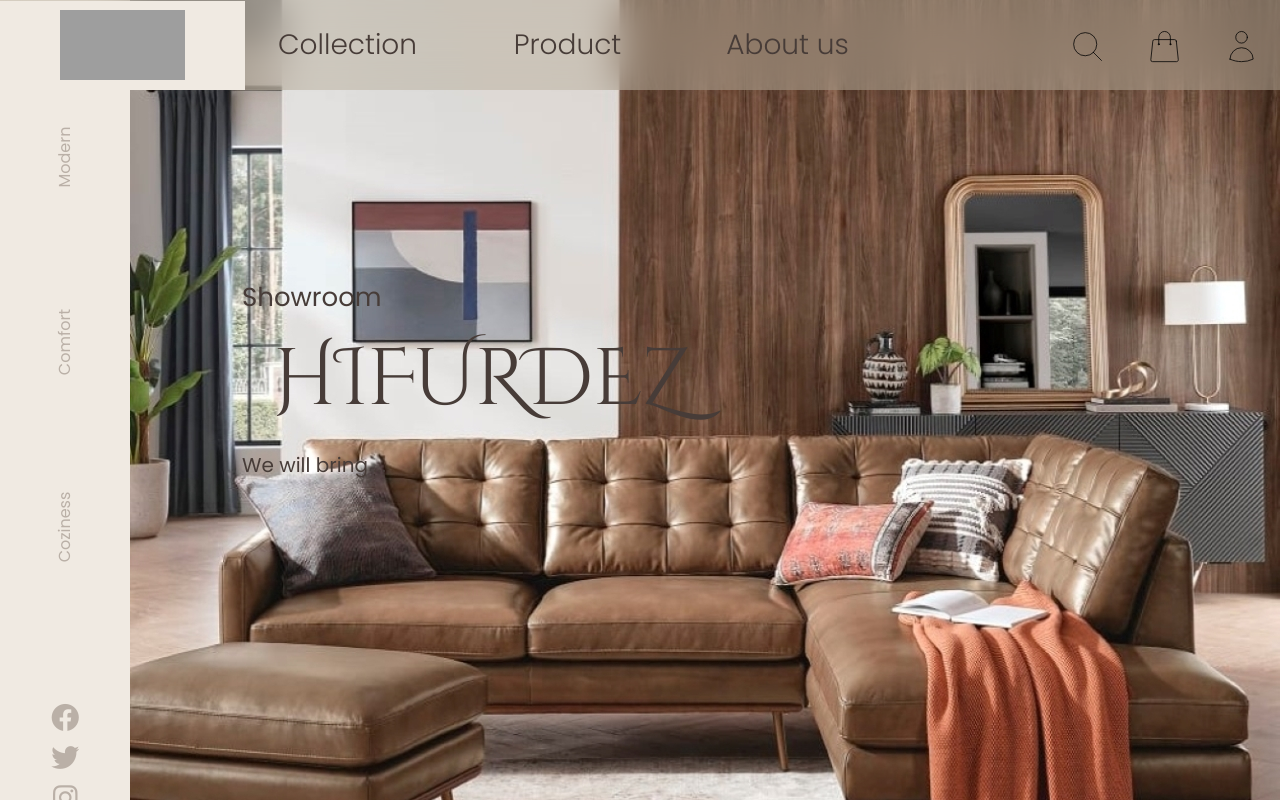
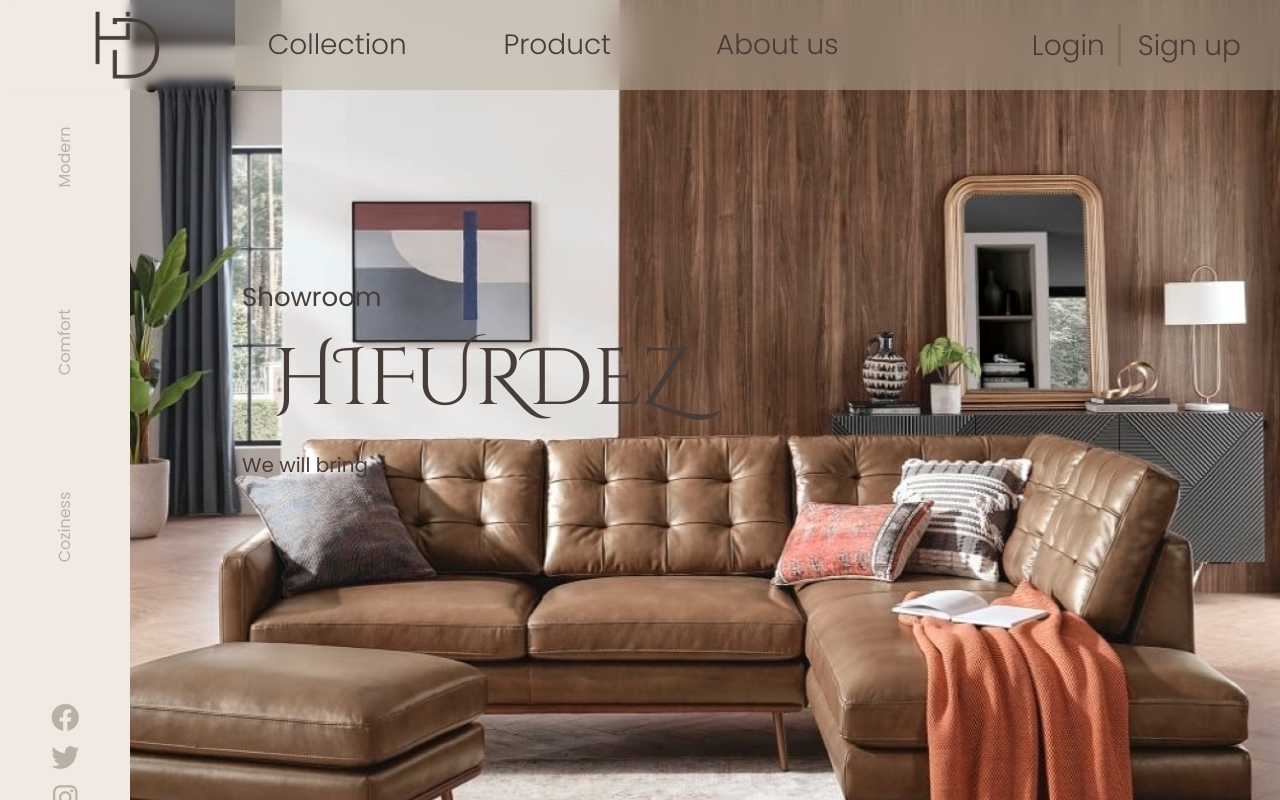
Before and after one commit to huylucwork/furniture-showroom, a React (Create React App) app in the folder client/: page / in a window 1280 px wide. Shown: the top 800 px of the page. Built offline with nearby package versions, Linux system fonts and the light colour scheme; grey boxes are pictures that could not be loaded; a web font is replaced by a local one.

Commit message:
fix navbar

```diff
--- a/client/src/components/headerFooter/header.jsx
+++ b/client/src/components/headerFooter/header.jsx
@@ -5,8 +5,8 @@
 export default function Header() {
     return (
         <React.Fragment>
-            {/* <Navbar /> */}
-            <NavbarLogin />
+            <Navbar />
+            {/* <NavbarLogin /> */}
         </React.Fragment>
     )
 }
--- a/client/src/components/headerFooter/navbar/navbar.jsx
+++ b/client/src/components/headerFooter/navbar/navbar.jsx
@@ -1,4 +1,5 @@
 import React, { useState, useEffect } from "react";
+import { useNavigate } from "react-router-dom";
 import "../../../styles/navbar.css";
 import "../../../styles/signup.css";
 import "../../../styles/login.css";
@@ -8,6 +9,9 @@
 export default function Navbar() {
   const [buttonSignUp, setButtonSignUp] = useState(false);
   const [buttonLogin, setButtonLogin] = useState(false);
+
+  const navigate = useNavigate();
+
   useEffect(() => {
     document
       .querySelectorAll(
@@ -43,17 +47,19 @@
   });
 
   return (
+    <div className="header">
+      <div className="logo">
+        <img
+          src="./img/logo.png"
+          alt="logo"
+          className="logo_img"
+          onClick={() => navigate("../")}
+        />
+      </div>
+
       <div className="navbar">
+
         <ul className="navbar_ul">
-        <li className="navbar_list  navbar_a logo">
-          <a href="/" className="navbar_a">
-            <img
-              src="https://media.discordapp.net/attachments/583874434495021084/1016894854728519690/Ban_trinh_bay1_1.png?width=1202&height=676"
-              alt=""
-              className="logo_img"
-            />
-          </a>
-        </li>
           <li className="navbar_list">
             <a href="/" className="navbar_a a_hover">
               <div className="hover-underline-animation">Collection</div>
@@ -88,14 +94,15 @@
               >
                 <div className=" hover-underline-animation">Sign up</div>
               </button>
+            </div>
+          </li>
+        </ul>
+      </div>
       <Login trigger={buttonLogin} setTrigger={setButtonLogin}></Login>
       <Signup
         trigger={buttonSignUp}
         setTrigger={setButtonSignUp}
       ></Signup>
     </div>
-        </li>
-      </ul>
-    </div>
   );
 }
--- a/client/src/components/headerFooter/navbar/navbarLogin.jsx
+++ b/client/src/components/headerFooter/navbar/navbarLogin.jsx
@@ -10,17 +10,19 @@
   const navigate = useNavigate();
 
   return (
+    <div className="header">
+      <div className="logo">
+        <img
+          src="./img/logo.png"
+          alt="logo"
+          className="logo_img"
+          onClick={() => navigate("../")}
+        />
+      </div>
+
       <div className="navbar">
+
         <ul className="navbar_ul">
-        <li className="navbar_list  navbar_a logo">
-          <a href="/" className="navbar_a">
-            <img
-              src="https://media.discordapp.net/attachments/583874434495021084/1016894854728519690/Ban_trinh_bay1_1.png?width=1202&height=676"
-              alt=""
-              className="logo_img"
-            />
-          </a>
-        </li>
           <li className="navbar_list">
             <a href="/" className="navbar_a a_hover">
               <div className="hover-underline-animation">Collection</div>
@@ -103,6 +105,7 @@
             </div>
           </li>
         </ul>
+      </div>
       <Cart trigger={buttonCart} setTrigger={setButtonCart}></Cart>
     </div>
   );
--- a/client/src/styles/navbar.css
+++ b/client/src/styles/navbar.css
@@ -2,25 +2,32 @@
   --textColorNav: #473c38;
 }
 
-.navbar {
+.header {
   font-family: "Poppins", Arial, Helvetica, sans-serif;
   font-style: normal;
   font-weight: 300;
   font-size: 28px;
   color: var(--textColorNav);
 
+  width: 100%;
+  height: 90px;
+
+  position: fixed;
   display: flex;
+  z-index: 10;
+}
+
+.navbar {
+  display: inline-flex;
   justify-content: space-between;
-  position: fixed;
-  z-index: 10;
 
   margin-top: 0;
-  width: 100%;
+  width: calc(100% - 190px);
   line-height: 42px;
-  align-items: center;
-  text-align: center;
+
   max-height: 90px;
   height: 90px;
+  padding: 0;
 
   background-color: rgba(186, 175, 158, 0.5);
   backdrop-filter: blur(20px);
@@ -32,7 +39,6 @@
   padding: 0;
   overflow: hidden;
   height: 90px;
-  margin-top: -5px;
 }
 
 .navbar_list {
@@ -113,12 +119,13 @@
 }
 
 .logo {
-  background-color: #f0eae2;
+  /* background-color: #f0eae2; */
   height: 90px;
   width: 250px;
   font-size: 25px;
-  display: inline-block;
+  display: inline-flex;
   margin-left: -5px;
+  backdrop-filter: blur(4px);
 }
 
 .logo_img {
@@ -127,7 +134,7 @@
   width: 125px;
   height: 70.19px;
   cursor: pointer;
-  left: 60px;
+  left: 70px;
 }
 
 .navbar_button_auth {
@@ -186,5 +193,5 @@
 }
 
 .right_nav{
-  padding: 24px 20px;
+  padding: 24px 25px;
 }
```
Also changed, not shown: client/public/img/logo.png (added). Lines whose indentation alone changed are shown as unchanged.
